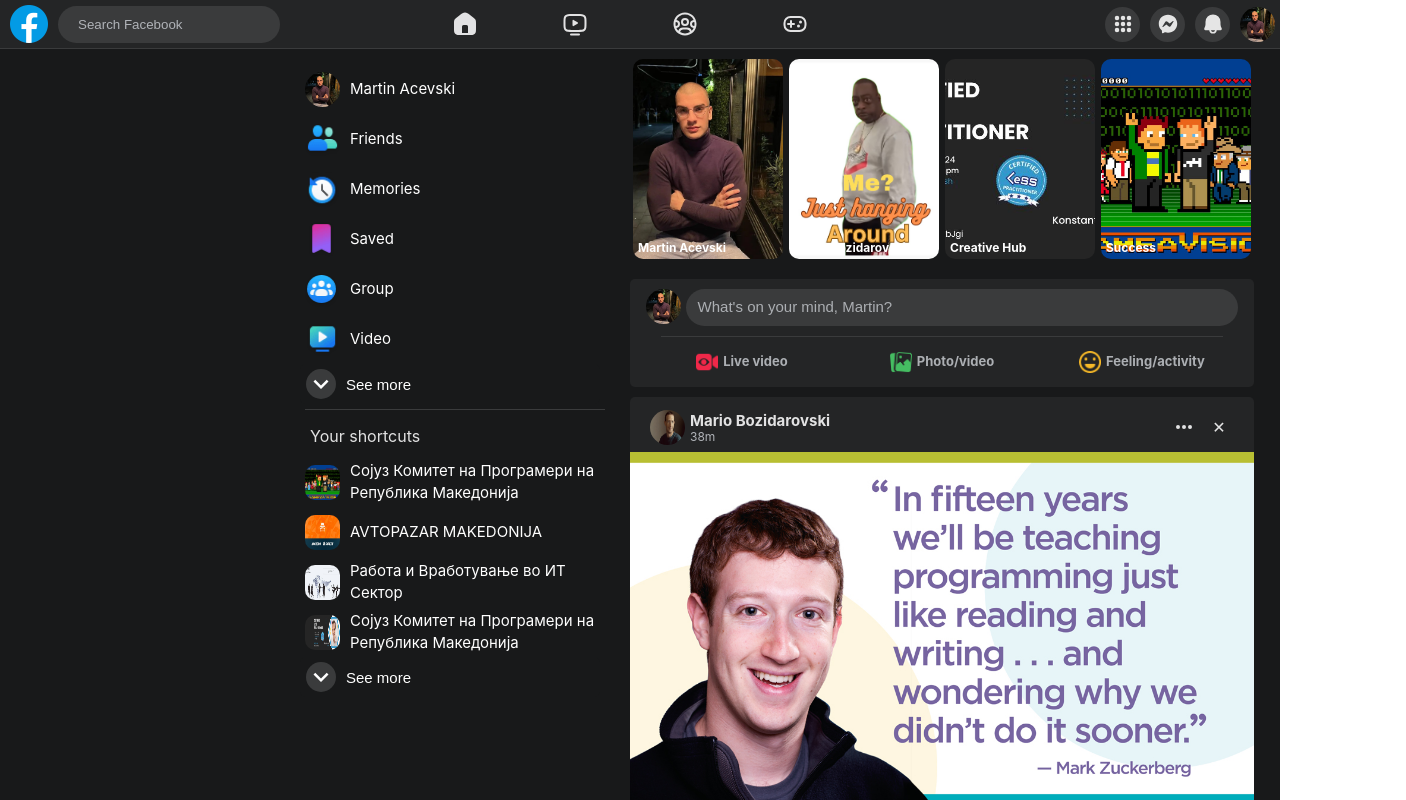
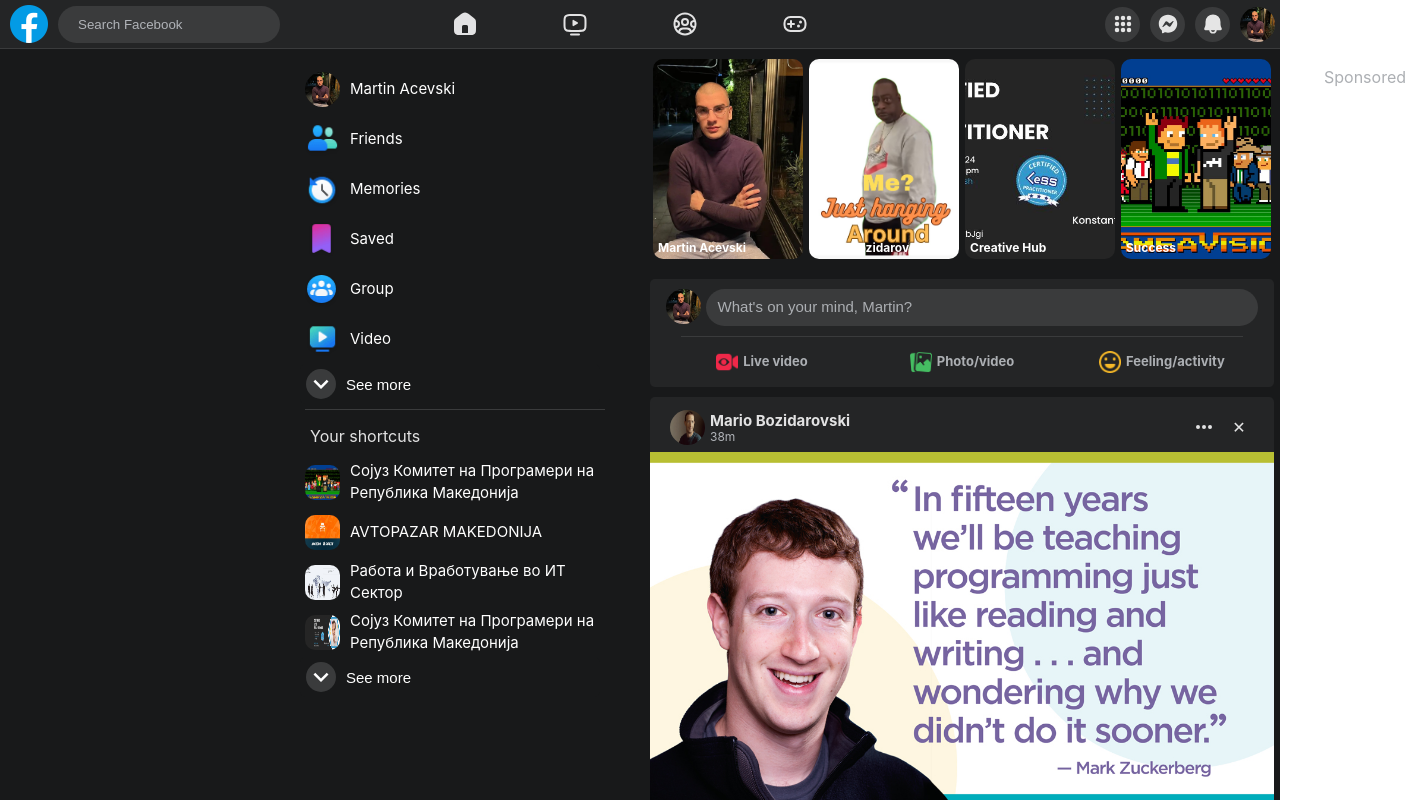
Before and after one commit to martinacev/facebook-homepage, a React (Vite) app: page / in a window 1280 px wide. Shown: the top 800 px of the page, 1406 px wide, since content can reach past the window. Built offline with nearby package versions, Linux system fonts and the light colour scheme.

Commit message:
adding-sponsored-title

```diff
--- a/src/App.jsx
+++ b/src/App.jsx
@@ -1,4 +1,5 @@
 import "./App.css";
+import Active from "./components/active/Active";
 import Footer from "./components/footer/Footer";
 import Header from "./components/header/Header";
 import Main from "./components/main/Main";
@@ -10,7 +11,9 @@
 			<div className="wrapper">
 				<Footer />
 				<Main />
+				<Active />
 			</div>
+
 		</div>
 	);
 }
--- /dev/null
+++ b/src/components/active/Active.jsx
@@ -0,0 +1,11 @@
+import classes from "./Active.module.css";
+
+const Active = () => {
+	return (
+		<div className={classes.container}>
+			<p className={classes.title}>Sponsored</p>
+		</div>
+	);
+};
+
+export default Active;
--- /dev/null
+++ b/src/components/active/Active.module.css
@@ -0,0 +1,7 @@
+.classes {
+    display: flex;
+}
+
+.title {
+    color: #acafb3;
+}
--- a/src/components/main/Main.jsx
+++ b/src/components/main/Main.jsx
@@ -1,5 +1,4 @@
 import classes from "./Main.module.css";
-
 import Story from "../story/Story";
 import Post from "../post/Post";
 import Status from "../status/Status";
--- a/src/components/main/Main.module.css
+++ b/src/components/main/Main.module.css
@@ -1,7 +1,8 @@
 .container {
 	display: flex;
 	flex-direction: column;
-	margin: 0px 30px;
+	margin: 0px 50px;
+
 }
 
 .status {
```
